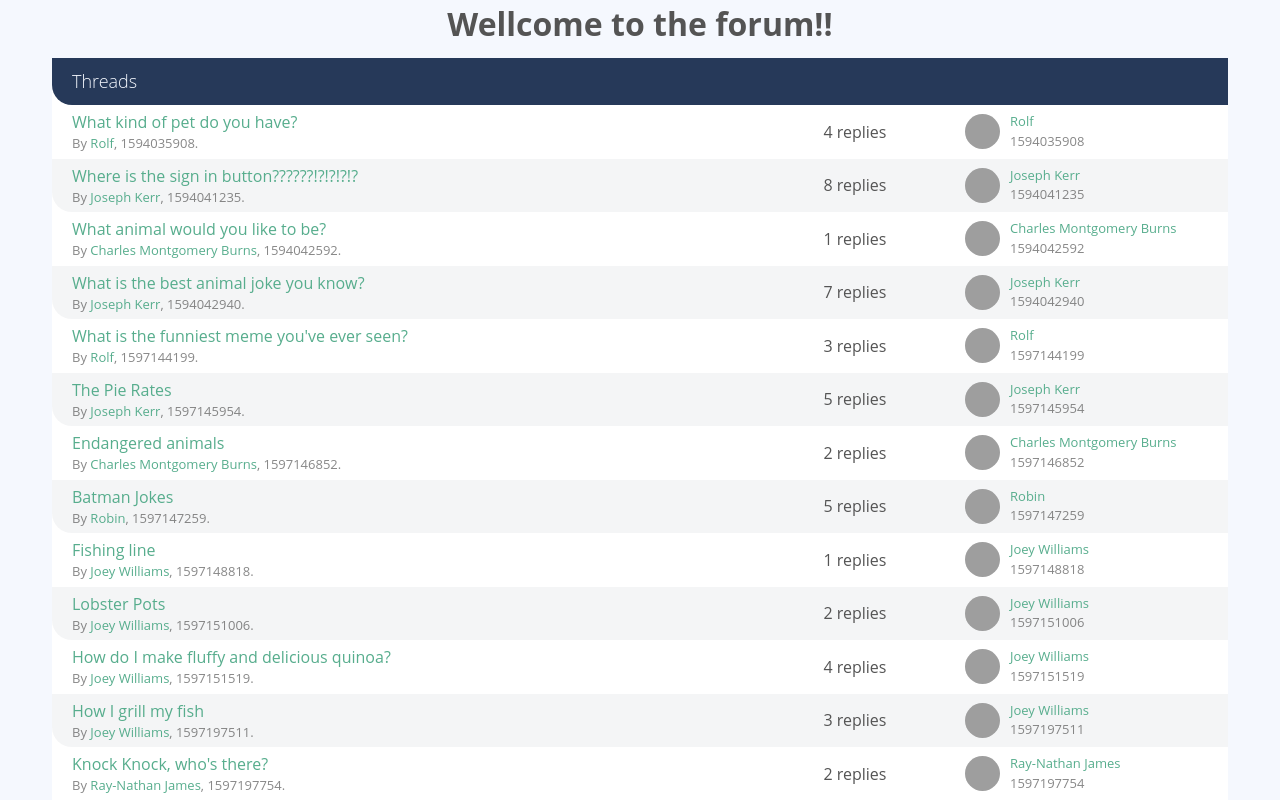
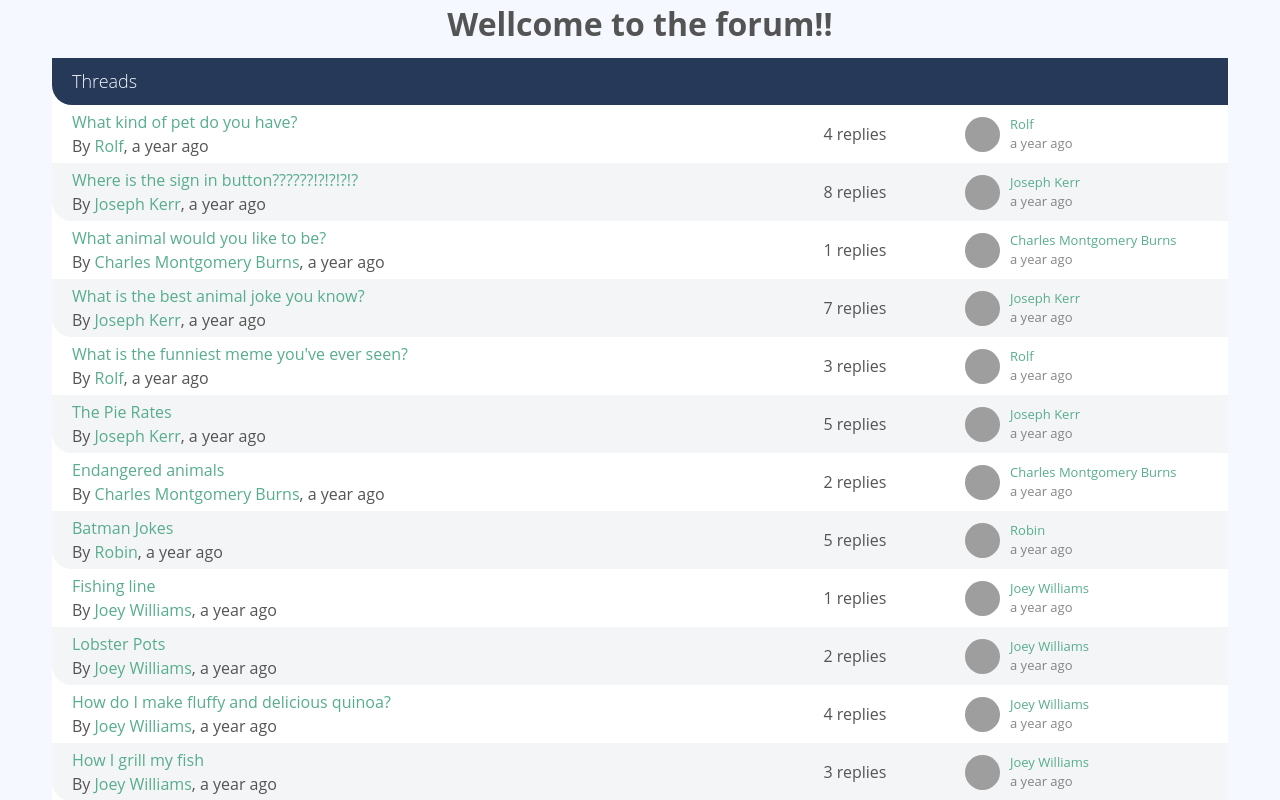
Before and after one commit to Finabluma/vue-forum, a Vue app: page / in a window 1280 px wide. Shown: the top 800 px of the page. Built offline with nearby package versions, Linux system fonts and the light colour scheme; grey boxes are pictures that could not be loaded.

Commit message:
propagate friendly date through all app

```diff
--- /dev/null
+++ b/src/components/AppDate.vue
@@ -0,0 +1,32 @@
+<script>
+import dayjs from "dayjs";
+import relativeTime from "dayjs/plugin/relativeTime";
+import localizedDate from "dayjs/plugin/localizedFormat";
+dayjs.extend(relativeTime);
+dayjs.extend(localizedDate);
+export default {
+  props: {
+    timestamp: {
+      required: true,
+      type: Number,
+    },
+  },
+  methods: {
+    diffForHumans() {
+      return dayjs.unix(this.timestamp).fromNow();
+    },
+    humanFriendlyDate() {
+      return dayjs.unix(this.timestamp).format("llll");
+    },
+  },
+};
+</script>
+
+<style scoped>
+</style>
+
+<template>
+  <span :title="humanFriendlyDate()">
+    {{ diffForHumans() }}
+  </span>
+</template>
--- a/src/components/PostList.vue
+++ b/src/components/PostList.vue
@@ -23,8 +23,8 @@
         </div>
       </div>
 
-      <div class="post-date text-faded" :title="humanFriendlyDate(post.publishedAt)">
-        {{ diffForHumans(post.publishedAt) }}
+      <div class="post-date text-faded" post.publishedAt>
+         <AppDate :timestamp="post.publishedAt" />
       </div>
     </div>
   </div>
@@ -32,12 +32,7 @@
 
 <script>
 import sourceData from "@/data.json";
-import dayjs from "dayjs";
-import relativeTime from "dayjs/plugin/relativeTime"
-import localizedDate from 'dayjs/plugin/localizedFormat'
-
-dayjs.extend(relativeTime)
-dayjs.extend(localizedDate)
+import AppDate from '@/components/AppDate'
 
 export default {
   props: {
@@ -45,6 +40,9 @@
       require: true,
       type: Array,
     },
+  },
+  components:{
+    AppDate
   },
   data() {
     return {
@@ -54,12 +52,6 @@
   methods: {
     userById(userId) {
       return this.users.find((u) => u.id === userId);
-    },
-    diffForHumans(timestamp){
-      return dayjs.unix(timestamp).fromNow()
-    },
-    humanFriendlyDate (timestamp) {
-      return dayjs.unix(timestamp).format('llll')
     }
   },
 };
--- a/src/components/ThreadList.vue
+++ b/src/components/ThreadList.vue
@@ -1,5 +1,6 @@
 <script>
 import sourceData from "@/data.json";
+import AppDate from '@/components/AppDate'
 export default {
   props: {
     threads: {
@@ -12,6 +13,9 @@
       posts: sourceData.posts,
       users: sourceData.users,
     };
+  },
+  components:{
+    AppDate
   },
   methods: {
     postById(postId) {
@@ -37,10 +41,7 @@
           <p>
             <router-link :to="{name: 'ThreadShow', params: {id: thread.id}}">{{ thread.title }}</router-link>
           </p>
-          <p class="text-faded text-xsmall">
-            By <a href="#">{{ userById(thread.userId).name }}</a
-            >, {{ thread.publishedAt }}.
-          </p>
+          By <a href="#">{{ userById(thread.userId).name }}</a>, <AppDate :timestamp="thread.publishedAt" />
         </div>
 
         <div class="activity">
@@ -56,7 +57,7 @@
             <p class="text-xsmall">
               <a href="#">{{ userById(thread.userId).name }}</a>
             </p>
-            <p class="text-xsmall text-faded">{{ thread.publishedAt }}</p>
+            <p class="text-xsmall text-faded"><AppDate :timestamp="thread.publishedAt" /></p>
           </div>
         </div>
       </div>
```
